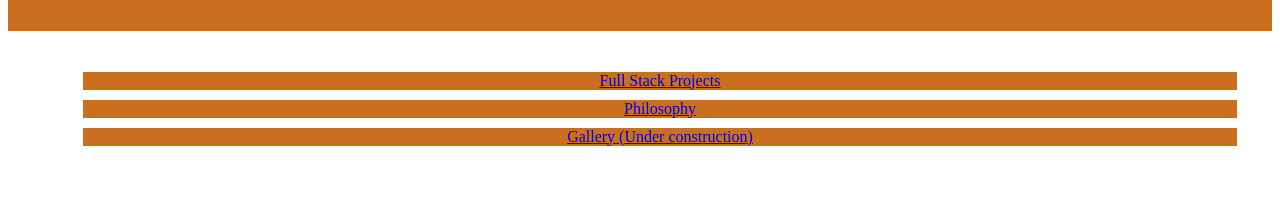
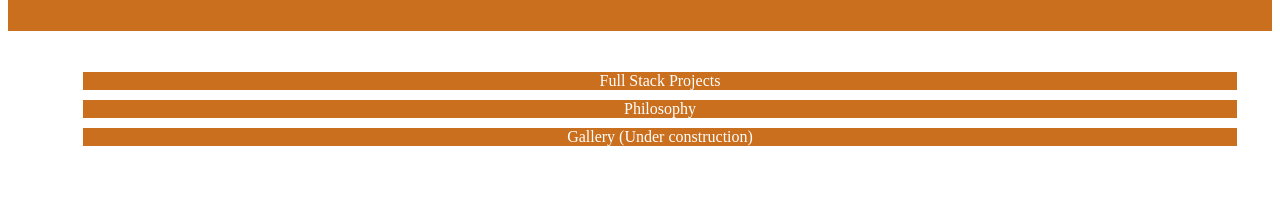
Before and after one commit to cszafranski/c-szafranski.github.io, a plain HTML site: page index.html in a window 1280 px wide. Shown: the part 128-339 px from the top of the page. Drawn offline with Linux system fonts and the light colour scheme.

Commit message:
Lol mixed a few things up

```diff
--- a/index.html
+++ b/index.html
@@ -61,9 +61,9 @@ footer {background: #CA6F1E;color:#FFFFFF;}
         </header>
     <div class="flex-item">
         <ul>
-            <div class="flex-mini"style="text-decoration: none; color:#FFFFFF;"><a href="projects.html">Full Stack Projects</a></div>
-            <div class="flex-mini"style="text-decoration: none; color:#FFFFFF;"><a href="phil.html">Philosophy</a></div>
-            <div class="flex-mini"style="text-decoration: none; color:#FFFFFF;"><a href="#gallery">Gallery (Under construction)</a></div>
+            <div class="flex-mini"><a href="projects.html" style="text-decoration: none; color:#FFFFFF;">Full Stack Projects</a></div>
+            <div class="flex-mini"><a href="phil.html" style="text-decoration: none; color:#FFFFFF;">Philosophy</a></div>
+            <div class="flex-mini"><a href="#gallery" style="text-decoration: none; color:#FFFFFF;">Gallery (Under construction)</a></div>
         </ul>
     </div>
     <div class="flex-item">
```
